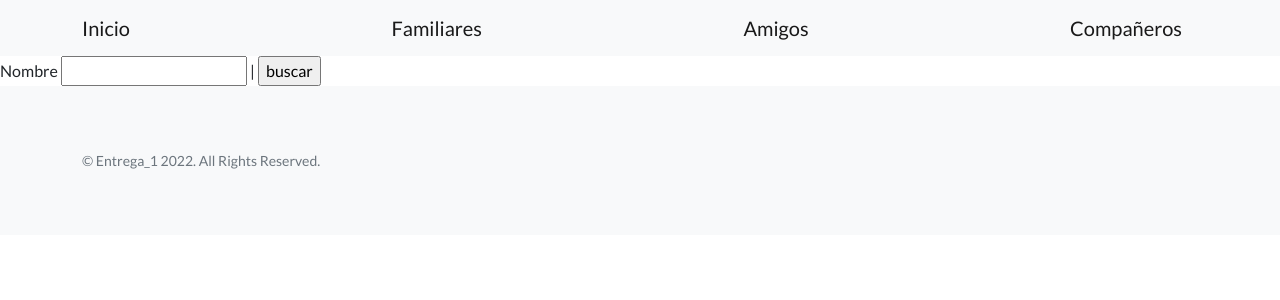
After one commit to Javierahir/BlogCoder, a Django app: page /GruposSociales/busqueda_amigo_form/ in a window 1280 px wide. The commit adds this page. Shown: the top 300 px of the page. Run offline with Django 4.2, Linux system fonts and the light colour scheme; some libraries are stand-ins or nearby versions.

Commit message:
formularios de busqueda agregados

```diff
--- /dev/null
+++ b/GruposSociales/templates/GruposSociales/busqueda_amigosform.html
@@ -0,0 +1,10 @@
+{% extends "GruposSociales/plantilla_base.html"  %}
+{%block base%}
+<form action="{%url 'buscar_amigos'%}" method="get">
+    {% csrf_token %}
+    <span> Nombre
+    <input type="text" name="nombre">
+|   </span>
+    <input type="submit" value="buscar" />
+</form>
+ {%endblock base%}
--- a/GruposSociales/urls.py
+++ b/GruposSociales/urls.py
@@ -1,14 +1,19 @@
 from django.urls import path
-from GruposSociales.views import inicio,amigos,compañeros,familiares,formulario_amigos,formulario_familiares,formulario_compañeros
-
+from GruposSociales import views
 
 
 urlpatterns = [
-    path('',inicio,name='Inicio'),
-    path('amigos/',amigos,name="Amigos"),
-    path('familiares/',familiares,name="Familiares"),
-    path('compañeros/',compañeros,name="Compañeros"),
-    path('formulario_amigos/',formulario_amigos,name="Formulario de Amigos"),
-    path('formulario_familiares',formulario_familiares,name="Formulario de Familiares"),
-    path('formulario_compañeros',formulario_compañeros,name="Formulario de Compañeros"),
+    path('',views.inicio,name='Inicio'),
+    path('amigos/',views.amigos,name="Amigos"),
+    path('familiares/',views.familiares,name="Familiares"),
+    path('compañeros/',views.compañeros,name="Compañeros"),
+    path('formulario_amigos/',views.formulario_amigos,name="Formulario de Amigos"),
+    path('formulario_familiares/',views.formulario_familiares,name="Formulario de Familiares"),
+    path('formulario_compañeros/',views.formulario_compañeros,name="Formulario de Compañeros"),
+    path('busqueda_amigo_form/',views.busqueda_amigos,name="busqueda_amigos_form"),
+    path('buscar_amigo/',views.buscar_amigos,name="buscar_amigos"),
+    path('busqueda_familiar_form/',views.busqueda_familiar,name="busqueda_familiar_form"),
+    path('buscar_familiar/',views.buscar_familiar,name="buscar_familiar"),
+    path('busqueda_compañero_form/',views.busqueda_compañero,name="busqueda_compañero_form"),
+    path('buscar_compañero/',views.buscar_compañero,name="buscar_compañero"),
 ]
--- a/GruposSociales/views.py
+++ b/GruposSociales/views.py
@@ -89,3 +89,42 @@ def formulario_compañeros(request):
       formulario= FormularioCompañeros()
 
    return render(request, "GruposSociales/compañerosform.html", {"formulario": formulario})
+
+
+def busqueda_amigos(request):
+   return render(request,"GruposSociales/busqueda_amigosform.html")
+
+
+def buscar_amigos(request):
+   if request.GET["nombre"]:
+      nombre = request.GET["nombre"]
+      amigos = Amigos.objects.filter(nombre__icontains=nombre)
+      return render(request, "GruposSociales/amigos.html",{'amigos':amigos})
+   else:
+       return render(request, "GruposSociales/amigos.html",{'amigos':[]})
+
+
+def busqueda_familiar(request):
+   return render(request,"GruposSociales/busqueda_familiar_form.html")
+
+
+def buscar_familiar(request):
+   if request.GET["nombre"]:
+      nombre = request.GET["nombre"]
+      familiar = Familiares.objects.filter(nombre__icontains=nombre)
+      return render(request, "GruposSociales/familiares.html",{'familiares':familiar})
+   else:
+       return render(request, "GruposSociales/familiares.html",{'familiares':[]})
+
+
+def busqueda_compañero(request):
+   return render(request,"GruposSociales/busqueda_compañero_form.html")
+
+
+def buscar_compañero(request):
+   if request.GET["nombre"]:
+      nombre = request.GET["nombre"]
+      compañero = Compañeros.objects.filter(nombre__icontains=nombre)
+      return render(request, "GruposSociales/compañeros.html",{'compañeros':compañero})
+   else:
+      return render(request, "GruposSociales/compañeros.html",{'compañeros':[]})
```
Also changed, not shown: GruposSociales/templates/GruposSociales/amigos.html (+6 -1 lines), GruposSociales/templates/GruposSociales/busqueda_compañero_form.html (added, +10 -0 lines), GruposSociales/templates/GruposSociales/busqueda_familiar_form.html (added, +10 -0 lines), GruposSociales/templates/GruposSociales/compañeros.html (+6 -2 lines), GruposSociales/templates/GruposSociales/familiares.html (+6 -1 lines), db.sqlite3.
